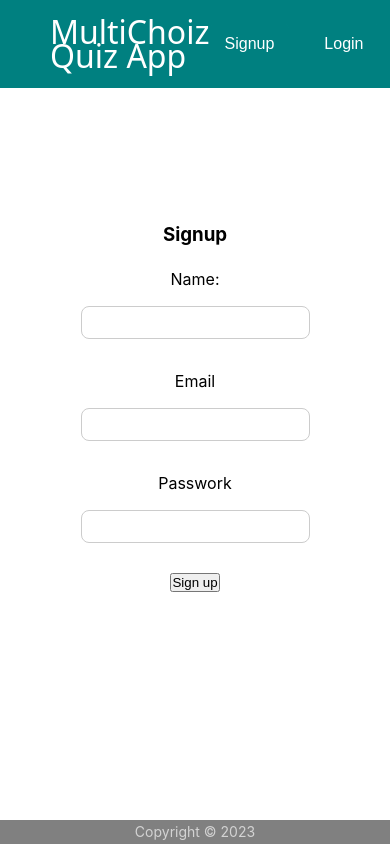
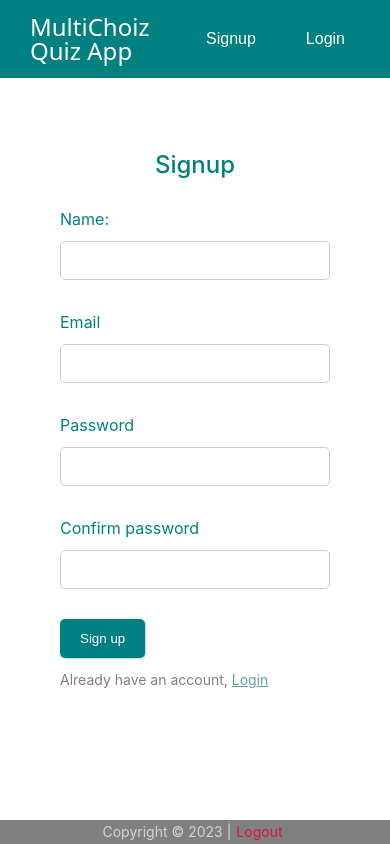
Before and after one commit to kingsley-59/multichoiz-quiz-app, a React (Vite) app: page / in a window 390 px wide. Both pictures are taken after a click on the button "Signup". Built offline with nearby package versions, Linux system fonts and the light colour scheme; no server answers.

Commit message:
completed custo authentication

```diff
--- a/src/Layout.css
+++ b/src/Layout.css
@@ -68,3 +68,24 @@ footer {
     left: 0;
     min-width: 100%;
 }
+
+
+@media only screen and (max-width: 600px) {
+    .header-container {
+        font-size: 26px
+    }
+    .header-container .title {
+        max-width: 60%;
+    }
+}
+
+@media only screen and (max-width: 468px) {
+    .header-container {
+        font-size: 24px;
+        padding: 15px 30px;
+    }
+    .exit-button {
+        font-size: 14px;
+        padding: 8px 12px;
+    }
+}
--- a/src/Layout.jsx
+++ b/src/Layout.jsx
@@ -5,6 +5,7 @@ import { resetQuiz } from './app/todoSlice'
 import { toast, ToastContainer } from 'react-toastify'
 import 'react-toastify/dist/ReactToastify.css';
 import { useEffect } from 'react'
+import { logout, updateError, updateMessage } from './app/authSlice.'
 
 export default function Layout({ children }) {
   const navigate = useNavigate()
@@ -18,15 +19,24 @@ export default function Layout({ children }) {
   }
 
   useEffect(() => {
-    if (auth.message) toast(auth.message)
-    if (auth.error) toast.error(auth.error)
-  }, [auth?.message, auth?.error])
+    console.log('change detected')
+    if (!auth.isLoggedIn) navigate('/')
+    if (auth.message) {
+      toast(auth.message)
+      setTimeout(() => dispatch(updateMessage('')), 2000)
+    }
+
+    if (auth.error) {
+      toast.error(auth.error)
+      setTimeout(() => dispatch(updateError('')), 2000)
+    }
+  }, [auth])
 
   return (
     <div className='root'>
       <header>
         <div className='header-container'>
-          <div onClick={() => navigate('/')} style={{cursor: 'pointer'}}>MultiChoiz Quiz App</div>
+          <div className='title' onClick={() => navigate('/')} style={{cursor: 'pointer'}}>MultiChoiz Quiz App</div>
           <div className="exit">
             {auth.isLoggedIn ? (
               <button className='exit-button' onClick={exitQuiz}>
@@ -50,7 +60,12 @@ export default function Layout({ children }) {
       <ToastContainer />
 
       <footer>
-        Copyright &copy; 2023
+        Copyright &copy; 2023 |
+        <span style={{
+          color: 'crimson',
+          cursor: 'pointer',
+          padding: '0 5px',
+        }} onClick={() => dispatch(logout())}> Logout</span>
       </footer>
     </div>
   )
--- a/src/app/authSlice..js
+++ b/src/app/authSlice..js
@@ -1,15 +1,15 @@
 import { createSlice } from "@reduxjs/toolkit";
 
-function saveToLocalStorage({name, email, password}) {
-    let users = JSON.parse(localStorage.getItem('users'))
-    let newUser = {name, email, password}
+function saveToLocalStorage({ name, email, password }) {
+    let users = JSON.parse(localStorage.getItem('users')) ?? []
+    let newUser = { name, email: email.toLocaleLowerCase(), password }
     users.push(newUser)
     localStorage.setItem('users', JSON.stringify(users))
 }
 
-function validateUserFromLocalStorage({email, password}) {
+function validateUserFromLocalStorage({ email, password }) {
     let users = JSON.parse(localStorage.getItem('users'))
-    let result = users.filter(user => user.email === email)
+    let result = users.filter(user => user.email === email.toLocaleLowerCase())
     if (result.length === 0) return false
 
     return result[0]
@@ -29,33 +29,52 @@ export const authSlice = createSlice({
     initialState,
     reducers: {
         signUp(state, action) {
+            try {
                 const { name, email, password } = action.payload
                 state.name = name
                 state.email = email
                 state.password = password
-            saveToLocalStorage({name, email, password})
+                saveToLocalStorage({ name, email, password })
+                state.message = "Signup successful! Proceed to login."
+            } catch (error) {
+                state.error = "Something broke! Failed to sign up."
+                console.log(error)
+            }
         },
         login(state, action) {
-            if(state.user && state.password) return state.message = `Already logged in as ${state.name}`
+            try {
+                if (state.user && state.password) return state.message = `Already logged in as ${state.name}`
                 const { email, password } = action.payload
-            let result = validateUserFromLocalStorage({email, password})
+                let result = validateUserFromLocalStorage({ email, password })
                 if (!result) return state.error = "User not found. Please signup."
                 if (result.password === password) {
-                state.isLoggedIn = false
+                    state.isLoggedIn = true
                     state.message = "Login successful."
                     state.email = result.email
                     state.name = result.name
+                    return ;
+                } else state.message = "Login Failed! Incorrect password."
+            } catch (error) {
+                state.error = "Something broke! Failed to login."
+                console.log(error)
             }
+        },
+        logout(state) {
+            state.isLoggedIn = false
+            state.message = "You just logged out!"
+            state.email = ''
+            state.name = ''
         },
         updateMessage(state, action) {
             state.message = action.payload
         },
         updateError(state, action) {
+            console.log('new error: ', action.payload)
             state.error = action.payload
-        }
+        },
     }
 })
 
-export const { signUp, login, updateMessage, updateError } = authSlice.actions
+export const { signUp, login, logout, updateMessage, updateError } = authSlice.actions
 
 export default authSlice.reducer
--- a/src/index.css
+++ b/src/index.css
@@ -8,8 +8,18 @@
 * {
   padding: 0;
   margin: 0;
+  box-sizing: border-box;
 }
 
 button {
   cursor: pointer;
 }
+
+button:disabled {
+  cursor: not-allowed;
+  opacity: 70%;
+}
+
+a {
+  color: cadetblue;
+}
--- a/src/pages/Auth.css
+++ b/src/pages/Auth.css
@@ -16,27 +16,86 @@
     width: 600px;
     max-width: 100%;
     display: flex;
-    flex-direction: column;
     justify-content: center;
     align-items: center;
     gap: 20px;
 }
 
+form {
+    display: block;
+    width: 100%;
+    max-width: 465px;
+    display: flex;
+    flex-direction: column;
+    justify-content: start;
+    align-items: flex-start;
+    gap: 30px;
+    padding: 20px;
+}
+
+form h3 {
+    font-size: 24px;
+    font-weight: 500;
+    color: teal;
+    width: 100%;
+    text-align: center;
+}
+
 .form-group {
     display: flex;
     flex-direction: column;
-    align-items: center;
-    gap: 15px;
-    margin-bottom: 30px;
+    justify-content: start;
+    align-items: start;
+    gap: 10px;
+    width: 100%;
 }
 
 .form-group label {
+    width: 100%;
     text-align: left;
+    font-size: 16px;
+    color: teal;
 }
 
 .form-group input {
     width: 100%;
     padding: 8px 12px;
     border: 1px solid #ccc;
-    border-radius: 8px;
+    border-radius: 5px;
+    font-size: 18px;
+    font-weight: 500;
+    color: grey;
 }
+
+.form-group input:active, .form-group input:focus {
+    outline: none;
+    border: 2px solid teal;
+}
+
+.form-group button {
+    border: none;
+    border-radius: 5px;
+    padding: 12px 20px;
+    color: white;
+    background-color: teal;
+    box-shadow: 1px 1px 2px #ccc;
+}
+
+.form-group button:hover {
+    border: 1px solid teal;
+    color: teal;
+    background-color: white;
+    box-shadow: 1px 1px 2px #ccc;
+}
+
+.form-group button:active {
+    border: none;
+    color: white;
+    background-color: teal;
+    box-shadow: 1px 1px 1px #ccc;
+}
+
+.form-group p {
+    font-size: 14px;
+    color: grey;
+}
--- a/src/pages/Auth.jsx
+++ b/src/pages/Auth.jsx
@@ -1,6 +1,7 @@
-import { useState } from 'react'
-import { useDispatch } from 'react-redux'
-import { updateError } from '../app/authSlice.'
+import { useEffect, useState } from 'react'
+import { useDispatch, useSelector } from 'react-redux'
+import { Link, useNavigate } from 'react-router-dom'
+import { login, signUp, updateError } from '../app/authSlice.'
 import './Auth.css'
 
 
@@ -18,12 +19,13 @@ export function SignUp() {
         if (!email || !name) return dispatch(updateError('Invalid inputs!'))
         if (password !== confirmPass) return dispatch(updateError('passwords do not match'))
 
+        dispatch(signUp({ name, email, password }))
     }
     return (
         <div className='signup'>
             <div className="signup-container">
-                <h3>Signup</h3>
                 <form onSubmit={handleSubmit}>
+                    <h3>Signup</h3>
                     <div className="form-group">
                         <label htmlFor="name">Name:</label>
                         <input type="text" id="name" value={name} onChange={(e) => setName(e.target.value)} />
@@ -33,11 +35,16 @@ export function SignUp() {
                         <input type="email" id="email" value={email} onChange={(e) => setEmail(e.target.value)} />
                     </div>
                     <div className="form-group">
-                        <label htmlFor="password">Passwork</label>
+                        <label htmlFor="password">Password</label>
                         <input type="password" id="password" value={password} onChange={(e) => setPassword(e.target.value)} />
                     </div>
                     <div className="form-group">
+                        <label htmlFor="confirmPassword">Confirm password</label>
+                        <input type="password" id="confirmPassword" value={confirmPass} onChange={(e) => setConfirmPass(e.target.value)} />
+                    </div>
+                    <div className="form-group">
                         <button type="submit">Sign up</button>
+                        <p>Already have an account, <Link to={'/login'}>Login</Link></p>
                     </div>
                 </form>
             </div>
@@ -48,11 +55,43 @@ export function SignUp() {
 
 
 export function Login() {
-  return (
-    <div className='login'>
-        <div className="login-container">
-            This is for login
+    const [email, setEmail] = useState('')
+    const [password, setPassword] = useState('')
+
+    const auth = useSelector(state => state.auth)
+    const dispatch = useDispatch()
+    const navigate = useNavigate()
+
+    const handleSubmit = (e) => {
+        e.preventDefault();
+
+        if (!email || !password) return dispatch(updateError('Invalid inputs!'))
+
+        dispatch(login({ email, password }))
+    }
+
+    useEffect(() => {
+        if (auth.isLoggedIn) navigate('/')
+    }, [auth])
+    return (
+        <div className='login'>
+            <div className="login-container">
+                <form onSubmit={handleSubmit}>
+                    <h3>Signup</h3>
+                    <div className="form-group">
+                        <label htmlFor="name">Email</label>
+                        <input type="email" id="email" value={email} onChange={(e) => setEmail(e.target.value)} />
+                    </div>
+                    <div className="form-group">
+                        <label htmlFor="password">Password</label>
+                        <input type="password" id="password" value={password} onChange={(e) => setPassword(e.target.value)} />
+                    </div>
+                    <div className="form-group">
+                        <button type="submit">Sign up</button>
+                        <p>Already have an account, <Link to={'/login'}>Login</Link></p>
+                    </div>
+                </form>
+            </div>
         </div>
-    </div>
-  )
+    )
 }
--- a/src/pages/Home.jsx
+++ b/src/pages/Home.jsx
@@ -13,7 +13,8 @@ function formatQuestions(questions = []) {
 
 export default function Home() {
   const navigate = useNavigate()
-  const { questions } = useSelector((state) => state.quiz)
+  const { questions } = useSelector(state => state.quiz)
+  const auth = useSelector(state => state.auth)
   const dispatch = useDispatch()
 
   const startQuiz = () => {
@@ -34,13 +35,28 @@ export default function Home() {
       }
     }
 
-    fetchQuestions()
-  }, [])
+    if (questions.length === 0) fetchQuestions()
+    console.log(auth.isLoggedIn)
+  }, [questions])
   return (
     <div className='home'>
-      <button className="start-quiz" onClick={startQuiz}>
-        Start Quiz
-      </button>
+      <div style={{
+        display: 'flex',
+        flexDirection: 'column',
+        justifyContent: 'center',
+        alignItems: 'center',
+        gap: '15px',
+      }}>
+        {!auth.isLoggedIn && (
+          <>
+            <h3>You are not yet logged in</h3>
+            <p>Please <Link to='/login'>login</Link> to continue the game.</p>
+          </>
+        )}
+        <button className="start-quiz" onClick={startQuiz} disabled={!auth.isLoggedIn}>
+          Start Quiz
+        </button>
+      </div>
     </div>
   )
 }
```
Also changed, not shown: src/pages/Result.css (+9 -1 lines). Lines whose indentation alone changed are shown as unchanged.
